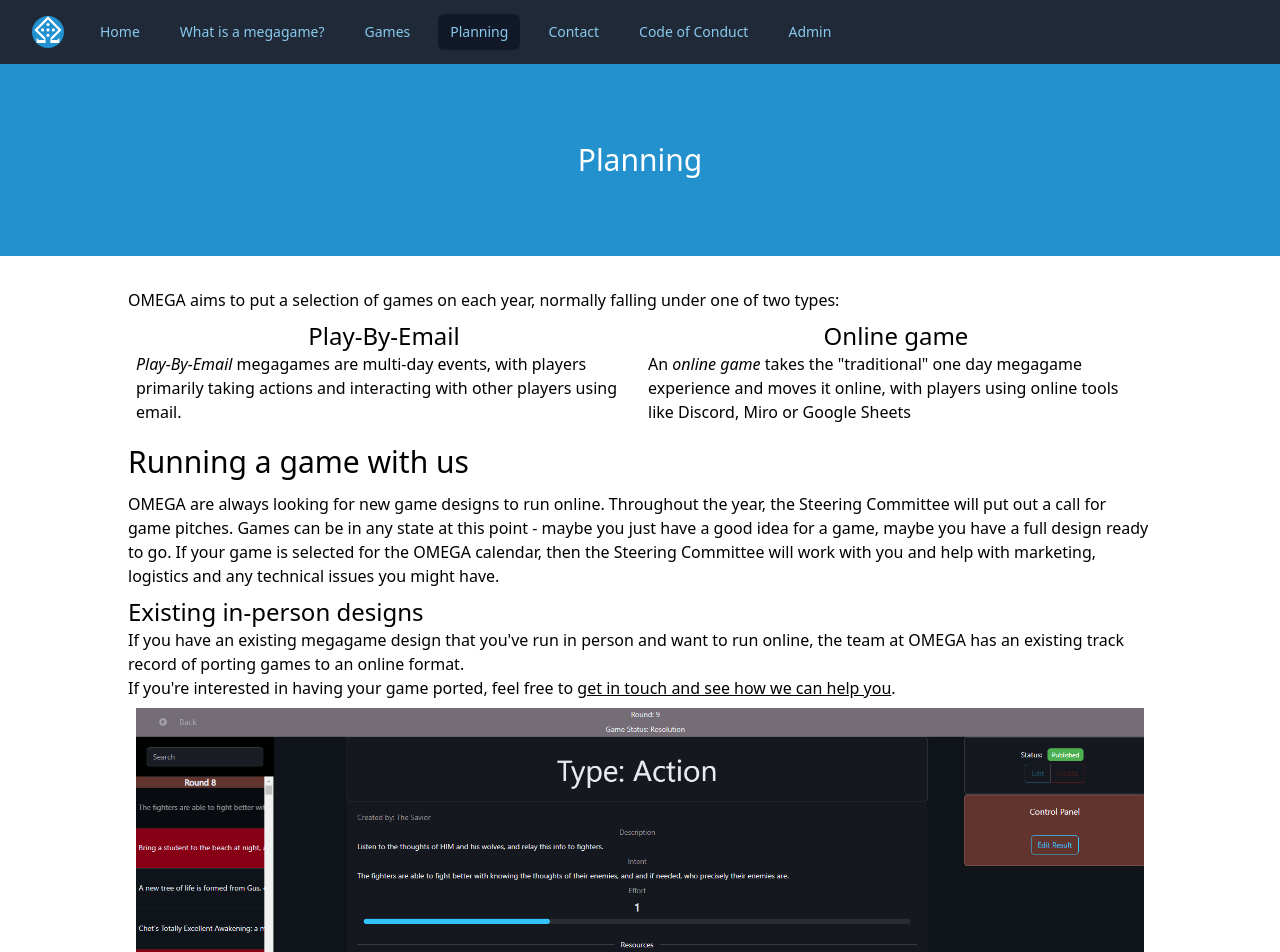
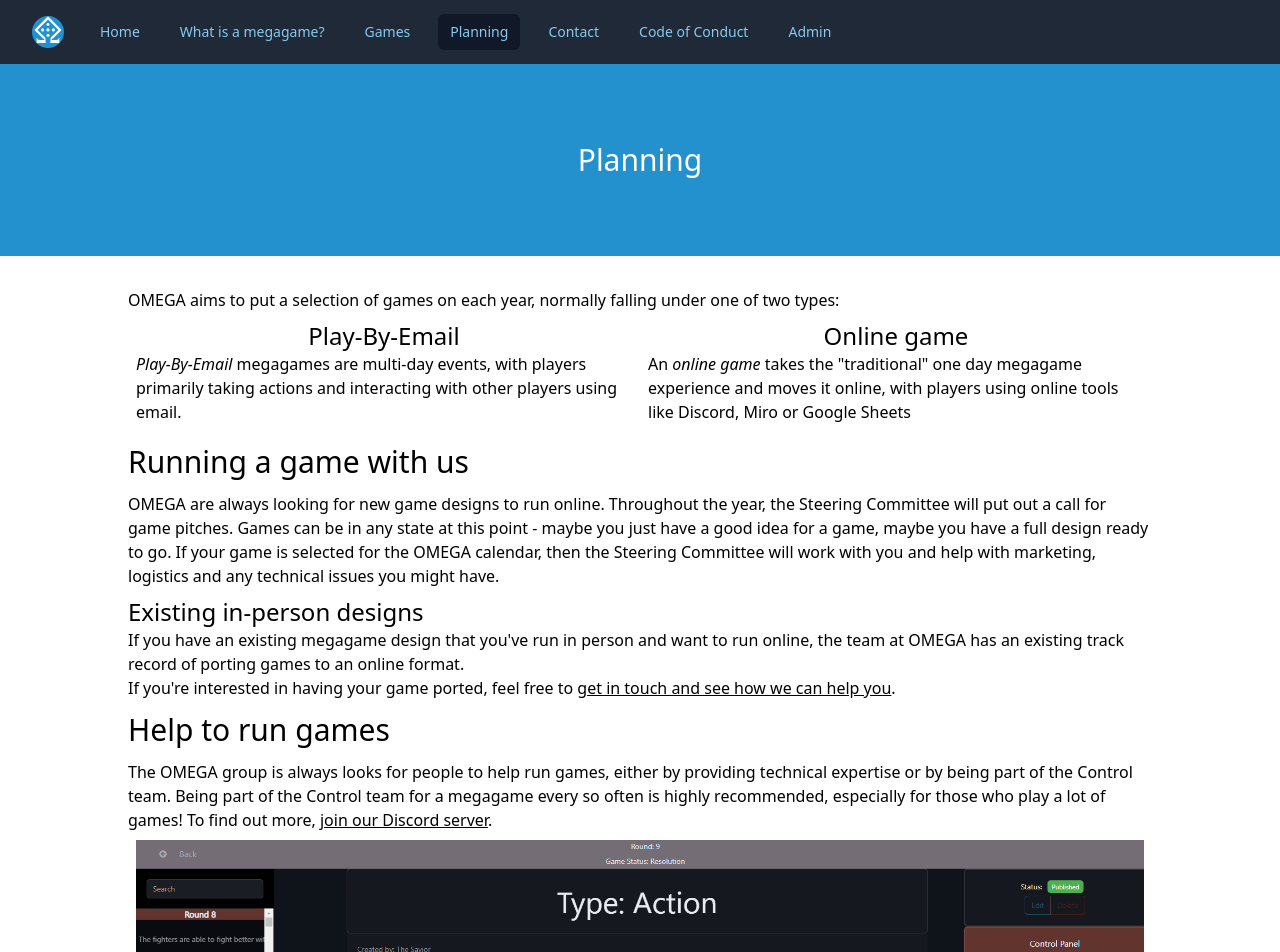
Before and after one commit to PatrickRose/omega-website, a Next.js app: page /planning in a window 1280 px wide. Shown: the top 952 px of the page. Built offline with nearby package versions, Linux system fonts and the light colour scheme; a web font is replaced by a local one.

Commit message:
Add link to Discord on the planning page

```diff
--- a/src/pages/contact.tsx
+++ b/src/pages/contact.tsx
@@ -7,6 +7,8 @@ import { faDiscord } from "@fortawesome/free-brands-svg-icons/faDiscord";
 import { faEnvelope } from "@fortawesome/free-solid-svg-icons/faEnvelope";
 import { ResponsiveItemList } from "../components/ResponsiveItemList";
 
+export const DISCORD_LINK = "https://discord.gg/gVxGUERQTq";
+
 function ContactMethods() {
     const contactMethods: { icon: IconDefinition, title: string, description: React.ReactElement }[] = [
         {
@@ -14,7 +16,7 @@ function ContactMethods() {
             title: 'Discord',
             description: <p>
                 Most organisation, announcements and general discussions happen
-                on <a href="https://discord.gg/gVxGUERQTq">our Discord server</a>.
+                on <a href={DISCORD_LINK}>our Discord server</a>.
             </p>
         },
         {
--- a/src/pages/planning.tsx
+++ b/src/pages/planning.tsx
@@ -4,6 +4,7 @@ import { Game } from "../types/types";
 import Link from "next/link";
 import Image from "next/image";
 import completedAction from "../../public/completed-action.png";
+import {DISCORD_LINK} from "./contact";
 
 function GameDescriptions() {
     const gameTypes: { type: Game["type"], description: React.ReactElement }[] = [
@@ -67,16 +68,16 @@ export default function Planning() {
                 If you&apos;re interested in having your game ported, feel free to <Link href="/contact"><a>get in touch and see how
                     we can help you</a></Link>.
             </p>
-            <div className="w-full flex justify-center p-2">
-                <Image className="lg:w-3/4" src={completedAction} alt="" />
-            </div>
             <h2 className="text-3xl py-3">Help to run games</h2>
             <p>
                 The OMEGA group is always looks for people to help run games, either by providing
                 technical expertise or by being part of the Control team. Being part of the Control team
                 for a megagame every so often is highly recommended, especially for those who play a
-                lot of games!
+                lot of games! To find out more, <a href={DISCORD_LINK}>join our Discord server</a>.
             </p>
+            <div className="w-full flex justify-center p-2">
+                <Image className="lg:w-3/4" src={completedAction} alt="" />
+            </div>
         </MainContent>
     </React.Fragment>
 }
```
